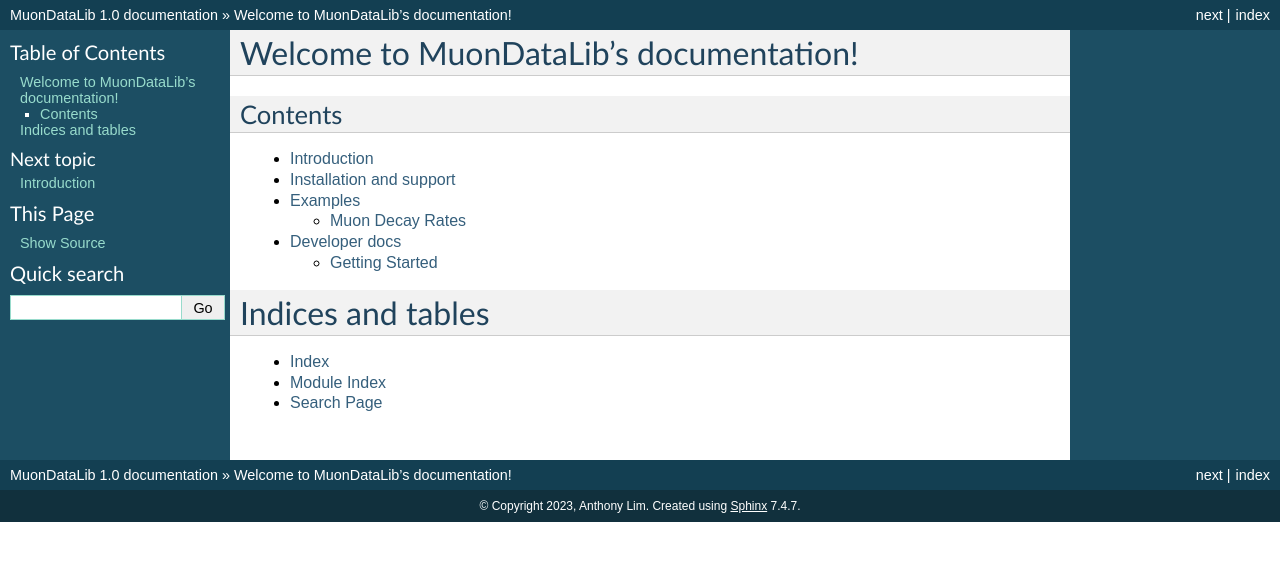
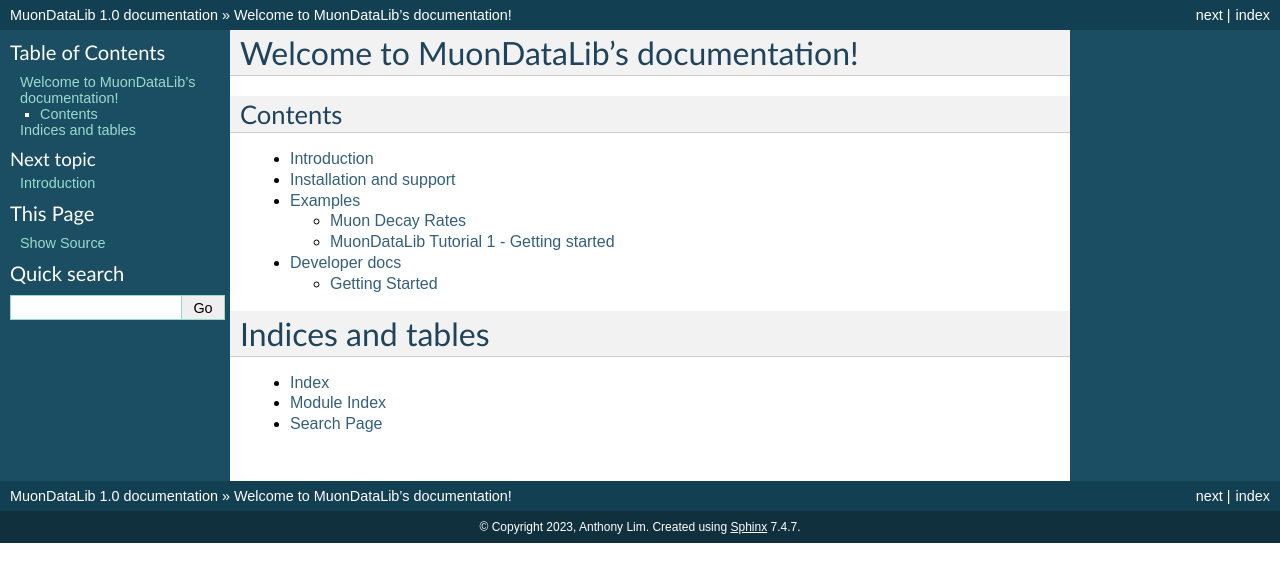
Before and after one commit to AnthonyLim23/muon_testing, a Sphinx documentation site: the page built from docs/source/index.rst, in a window 1280 px wide. Shown: the top 582 px of the page. Built offline with Sphinx 7.4.7, drawn with Linux system fonts in a browser that asks for light colours.

Commit message:
add tutorial 1

```diff
--- a/docs/source/examples/index.rst
+++ b/docs/source/examples/index.rst
@@ -16,3 +16,4 @@
    :caption: Contents:
 
    muon.ipynb
+   tutorial_1.ipynb
```
Also changed, not shown: docs/source/examples/tutorial_1.ipynb (added), 2 other files.
